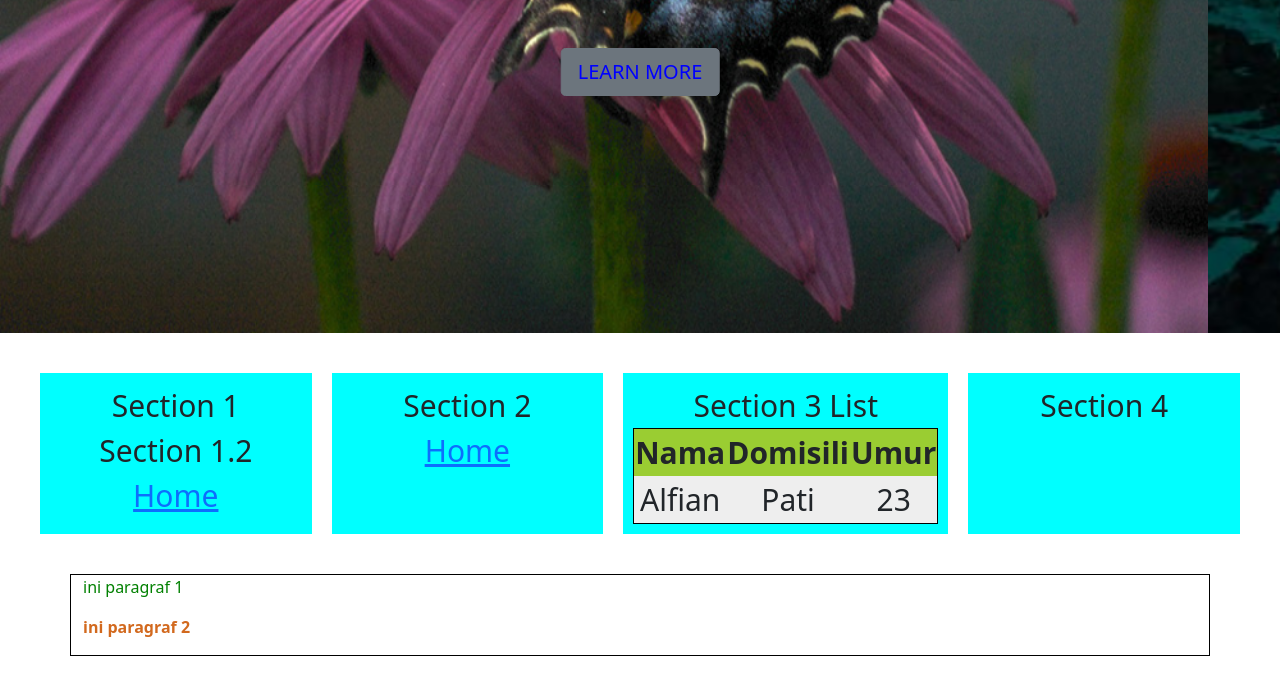
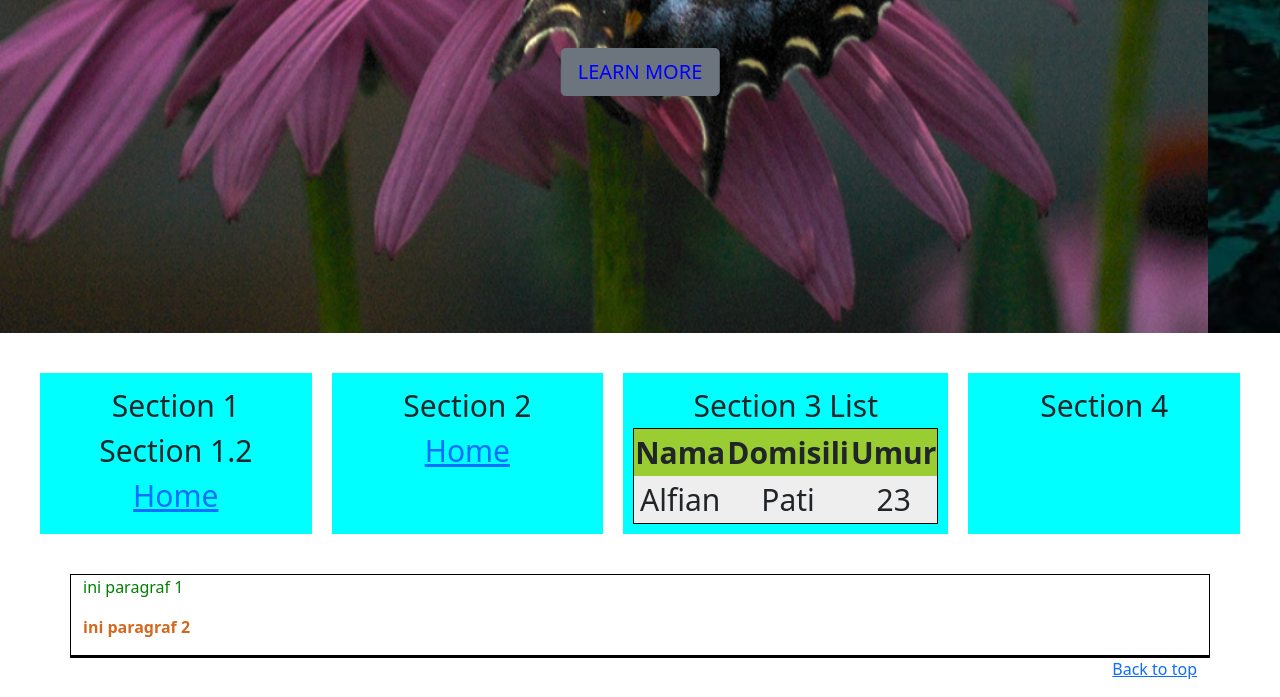
Before and after one commit to alfianaf/latihan-html, a plain HTML site: page index.html in a window 1280 px wide. Shown: the part 472-1169 px from the top of the page. Before the commit the page ends 1128 px from the top, so only its background shows below. Drawn offline with nearby package versions, Linux system fonts and the light colour scheme.

Commit message:
add back to top button

```diff
--- a/index.html
+++ b/index.html
@@ -54,12 +54,16 @@
         <span class="visually-hidden">Next</span>
     </button>
 </div>
+
 <div class="title">
     <h1>Hello World</h1>
     <p id="bottomtitle">
         "Tidak ada yang menyukai kepedihan, yang mencarinya dan ingin
         merasakannya, semata karena pedih rasanya"
     </p>
+</div>
+<div class="title2" style="background-color: yellow;">
+
 </div>
 <div class="button">
 <a href="#" class="btn btn-lg btn-secondary">LEARN MORE</a>
@@ -103,6 +107,11 @@
         <p id="content">ini paragraf 2</p>
     </div>
 </body>
+    <footer class="container">
+
+    <p class="float-end"><a href="#">Back to top</a></p>
+
+    </footer>
 <script src="https://cdn.jsdelivr.net/npm/bootstrap@5.0.0-beta2/dist/js/bootstrap.bundle.min.js"
     integrity="sha384-b5kHyXgcpbZJO/tY9Ul7kGkf1S0CWuKcCD38l8YkeH8z8QjE0GmW1gYU5S9FOnJ0"
     crossorigin="anonymous"></script>
```
